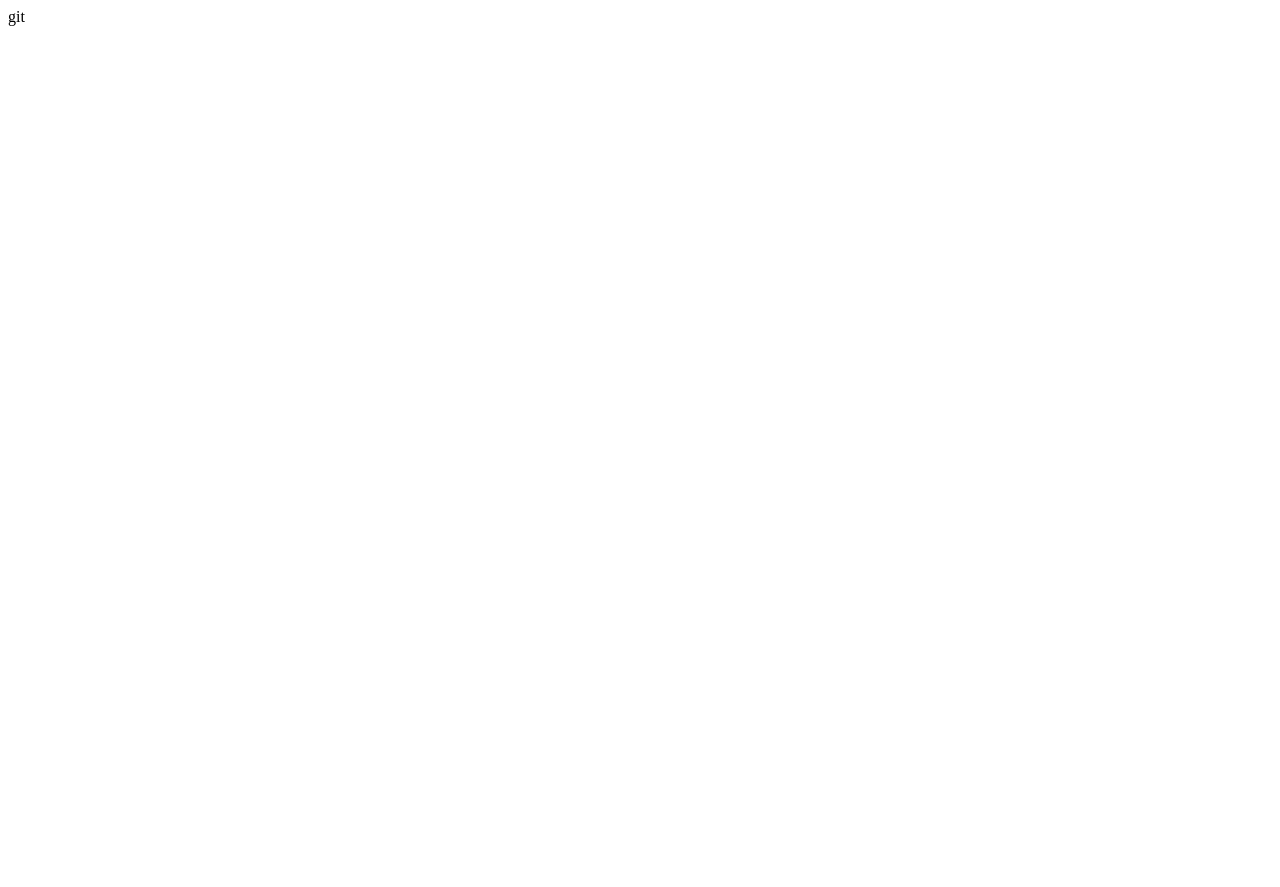
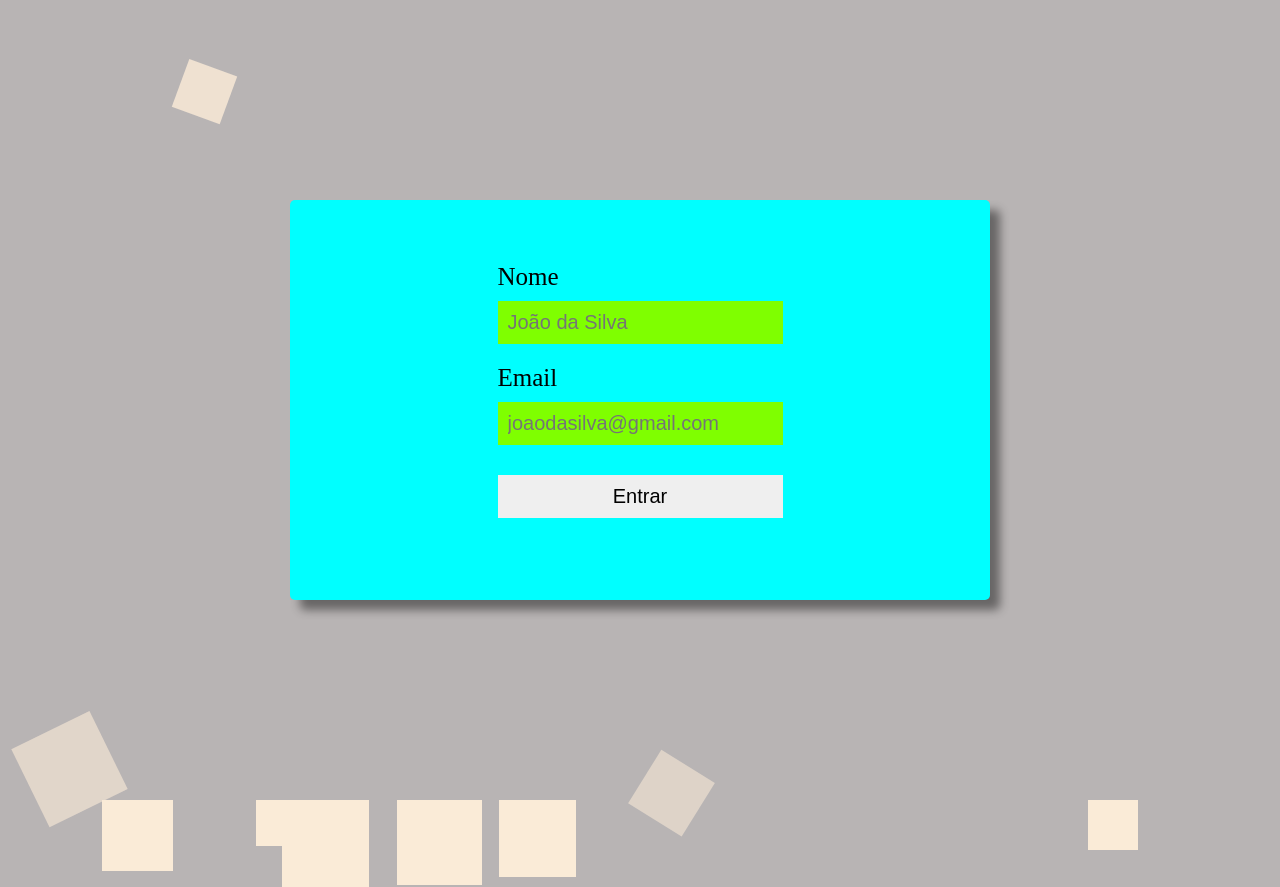
Before and after one commit to NascimentoTalesDev/animated-form, a plain HTML site: page index.html in a window 1280 px wide. Before the commit the page ends 800 px from the top, so only its background shows below. Drawn offline with Linux system fonts and the light colour scheme.

Commit message:
iniciando

```diff
--- a/index.html
+++ b/index.html
@@ -1 +1,31 @@
-git
+<!DOCTYPE html>
+<html lang="en">
+<head>
+    <meta charset="UTF-8">
+    <meta http-equiv="X-UA-Compatible" content="IE=edge">
+    <meta name="viewport" content="width=device-width, initial-scale=1.0">
+    <link rel="stylesheet" href="./src/styles/commomsettins/commomsettins.css">
+    <link rel="stylesheet" href="./src/styles/style/style.css">
+    <link rel="stylesheet" href="./src/styles/ul/ul.css">
+    <title>Formulário Animado</title>
+</head>
+<body>
+    <div class="container">
+        <section class="section-1">
+            <div class="form-container">
+                <form action="" class="form" method="post">
+                    <label for="">Nome</label>
+                    <input type="text" name="nome" id="nome" placeholder="João da Silva ">
+                    <label for="">Email</label>
+                    <input type="email" name="email" id="email" placeholder="joaodasilva@gmail.com">
+                    <button type="submit">Entrar</button>
+                </form>
+            </div>
+        </section>
+    </div>
+    <ul class="squares">
+        <!-- <li></li> -->
+    </ul>
+    <script src="src/scripts/script.js"></script>
+</body>
+</html>
--- /dev/null
+++ b/src/scripts/script.js
@@ -0,0 +1,29 @@
+const squares = document.querySelector(".squares")
+
+console.log(squares);
+
+for (let i = 0; i < 10; i++) {
+
+    let li = document.createElement('li')
+    const random = (max,min) => Math.random()*(max - min) + min;
+
+    const size = Math.floor(random(120, 40))
+    const position = Math.floor(random(100, 0))
+    const delay = Math.floor(random(10,0.5))
+    let duration = Math.floor(random(12, 6));
+
+    li.style.width = `${size}px`
+    li.style.height = `${size}px`
+    li.style.bottom = -`${size}px`
+
+    li.style.left = `${position}%`
+
+    li.style.animationDelay = `${delay}s`
+    li.style.animationDuration = `${duration}s`
+    // li.style.animationFillMode = `cubic-bezier(${Math.random}, ${Math.random}, ${Math.random}, ${Math.random})`
+
+    squares.appendChild(li)
+    console.log(li);
+    document.querySelector("body").style.overflow = "hidden"
+
+}
--- /dev/null
+++ b/src/styles/collors/collors.scss
@@ -0,0 +1 @@
+$backgroundColor: rgb(184, 180, 180);
--- /dev/null
+++ b/src/styles/commomsettins/commomsettins.scss
@@ -0,0 +1,24 @@
+@import "../collors/collors.scss";
+
+*{
+    margin: 0;
+    padding: 0;
+    box-sizing: border-box;
+    list-style-type: none;
+    outline: none;
+
+}
+html{
+    font-size: 62.5%;
+}
+body{
+    background-color: $backgroundColor;
+    width: 100vw;
+    height: 100vh;
+    // overflow: hidden;
+    .container{
+        height: 100%;
+        width: 100%;
+    }
+
+}
--- /dev/null
+++ b/src/styles/style/style.scss
@@ -0,0 +1,44 @@
+@import "../collors/collors.scss";
+
+.section-1{
+    display: flex;
+    align-items: center;
+    justify-content: center;
+    width: 100%;
+    height: 100%;
+    .form-container{
+        background-color: aqua;
+        display: flex;
+        flex-direction: column;
+        height: 50%;
+        max-width: 700px;
+        width: 90%;
+        border-radius: 0.5rem;
+        justify-content: center;
+        align-items: center;
+        box-shadow: 1rem 1rem 1rem rgba(0, 0, 0, 0.438);
+        position: relative;
+        .form{
+            display: flex;
+            flex-direction: column;
+            padding: 10px;
+            input, button{
+                font-size: 2rem;
+                padding: 1rem;
+                margin-bottom: 2rem;
+                width: 100%;
+                border: none;
+            }
+            label{
+                font-size: 2.5rem;
+                margin-bottom: 1rem;
+            }
+            input{
+                background-color: chartreuse;
+            }
+            button{
+                margin-top: 1rem;
+            }
+        }
+    }
+}
--- /dev/null
+++ b/src/styles/ul/ul.scss
@@ -0,0 +1,26 @@
+.squares{
+
+    li{
+        position: absolute;
+        width: 100px;
+        height: 100px;
+        background-color: antiquewhite;
+        // bottom: 0px;
+        display: flex;
+        animation: up 5s infinite alternate;
+        z-index: -10;
+    }
+}
+
+@keyframes up {
+    0%{
+        opacity: 0 ;
+        transform: translateY(200px);
+    }50%{
+        opacity: 1;
+
+    }100%{
+        transform: translateY(-110vh) rotate(960deg);
+        opacity: 0;
+    }
+}
```
Also changed, not shown: src/styles/collors/collors.css (added), src/styles/commomsettins/commomsettins.css (added), src/styles/style/style.css (added), src/styles/ul/ul.css (added), 4 other files.
